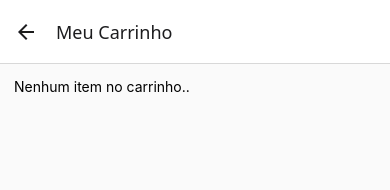
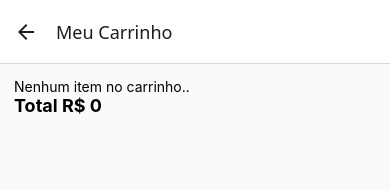
Before and after one commit to Bonom0/app-shopping-cart, a React Native app: screen /Cart in a window 390 px wide. Shown: the top 190 px of the page. Built offline with nearby package versions, Linux system fonts and the light colour scheme.

Commit message:
Criado função para somar o preço total de todos os produtos e exibir no rodapé da página

```diff
--- a/src/contexts/CartContext.js
+++ b/src/contexts/CartContext.js
@@ -4,6 +4,7 @@ export const CartContext = createContext({});
 
 function CartProvider({ children }){
   const [cart, setCart] = useState([]);
+  const [total, setToal] = useState(0);
 
   function addItemCart(newItem){
     const indexItem = cart.findIndex(item => item.id === newItem.id);
@@ -16,6 +17,7 @@ function CartProvider({ children }){
       cartList[indexItem].total = cartList[indexItem].amount * cartList[indexItem].price;
 
       setCart(cartList);
+      totalResultCart(cartList)
       return;
     }
 
@@ -26,6 +28,7 @@ function CartProvider({ children }){
     }
 
     setCart(products => [...products, data])
+    totalResultCart([...cart, data])
   }
 
   function removeItemCart(product) {
@@ -39,11 +42,20 @@ function CartProvider({ children }){
       cartList[indexItem].total = cartList[indexItem].total - cartList[indexItem].price;
 
       setCart(cartList);
+      totalResultCart(cartList)
       return;
     }
 
     const removeItem = cart.filter(item => item.id !== product.id);
     setCart(removeItem);
+    totalResultCart(removeItem)
+  }
+
+  function totalResultCart(items){
+    let myCart = items;
+    let result = myCart.reduce((acc, obj) => { return acc + obj.total }, 0)
+
+    setToal(result.toFixed(2));
   }
 
   return(
@@ -51,7 +63,8 @@ function CartProvider({ children }){
       value={{
         cart,
         addItemCart,
-        removeItemCart
+        removeItemCart,
+        total
       }}
     >
       {children}
--- a/src/pages/Cart/index.js
+++ b/src/pages/Cart/index.js
@@ -5,7 +5,7 @@ import { CartContext } from '../../contexts/CartContext'
 import CardItem from '../../components/CardItem'
 
 export default function Cart(){
-  const { cart, addItemCart, removeItemCart } = useContext(CartContext)
+  const { cart, addItemCart, removeItemCart, total } = useContext(CartContext)
 
   return(
     <View style={styles.Container}>
@@ -21,6 +21,7 @@ export default function Cart(){
             removeAmount={ () => removeItemCart(item) }
           />
         )}
+        ListFooterComponent={ () => <Text style={styles.Total}>Total R$ {total} </Text> }
       />
     </View>
   )
@@ -33,5 +34,10 @@ const styles = StyleSheet.create({
     paddingStart: 14,
     paddingEnd: 14,
     paddingTop: 14
+  },
+  Total:{
+    fontSize: 18,
+    fontWeight: "bold",
+    marginBottom: 24,
   }
 })
```
